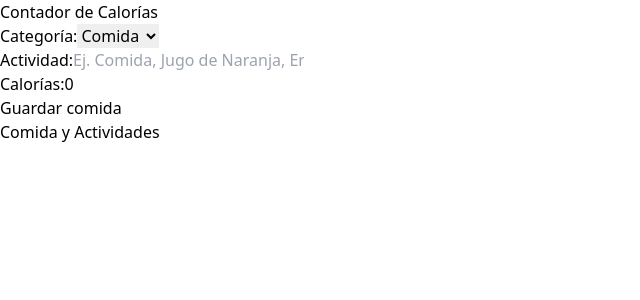
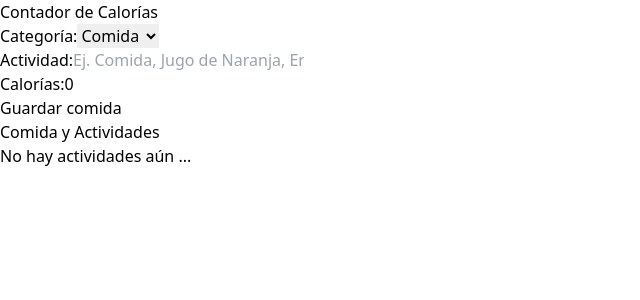
Before and after one commit to danielherrodri/calorie-tracker, a React (Vite) app: page / in a window 1280 px wide. Shown: the top 300 px of the page, without its empty margins (0-640 px from the left). Built offline with nearby package versions, Linux system fonts and the light colour scheme.

Commit message:
Mostrando un mensaje cuando no hay actividades

```diff
--- a/src/components/ActivityList.tsx
+++ b/src/components/ActivityList.tsx
@@ -17,13 +17,17 @@
       categories.map((cat) => (cat.id === category ? cat.name : "")),
     []
   );
+
+  const isEmptyActivities = useMemo(() => activities.length === 0, [activities])
+
   return (
     <>
       <h2 className="text-4xl font-bold text-slate-600 text-center">
         Comida y Actividades
       </h2>
 
-      {activities.map((activity) => (
+      {isEmptyActivities ? <p className="text-center my-5">No hay actividades aún ...</p> :
+        activities.map((activity) => (
           <div
             key={activity.id}
             className="px-5 py-10 bg-white mt-5 flex justify-between"
@@ -65,7 +69,8 @@
               </button>
             </div>
           </div>
-      ))}
+        ))
+      }
     </>
   );
 }
```
Lines whose indentation alone changed are shown as unchanged.
